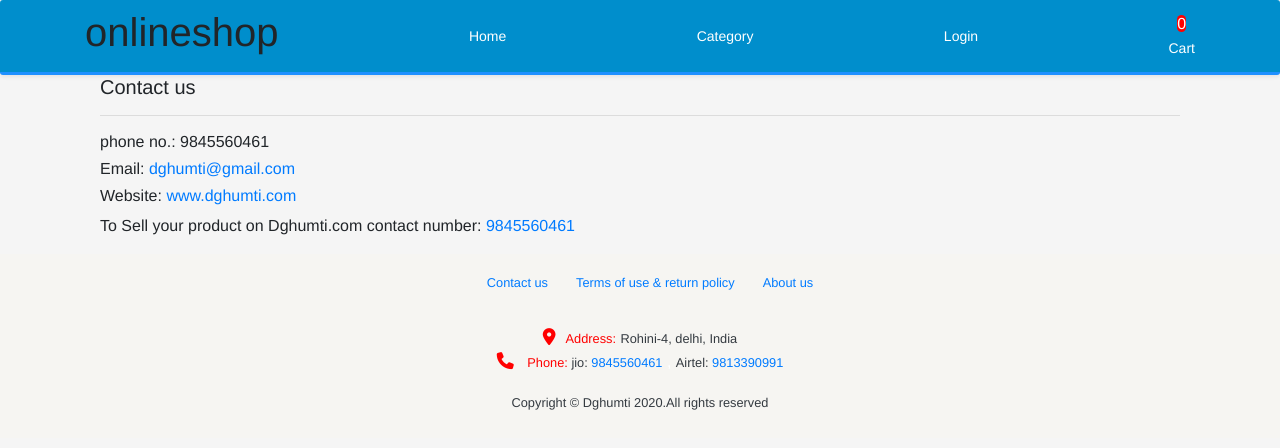
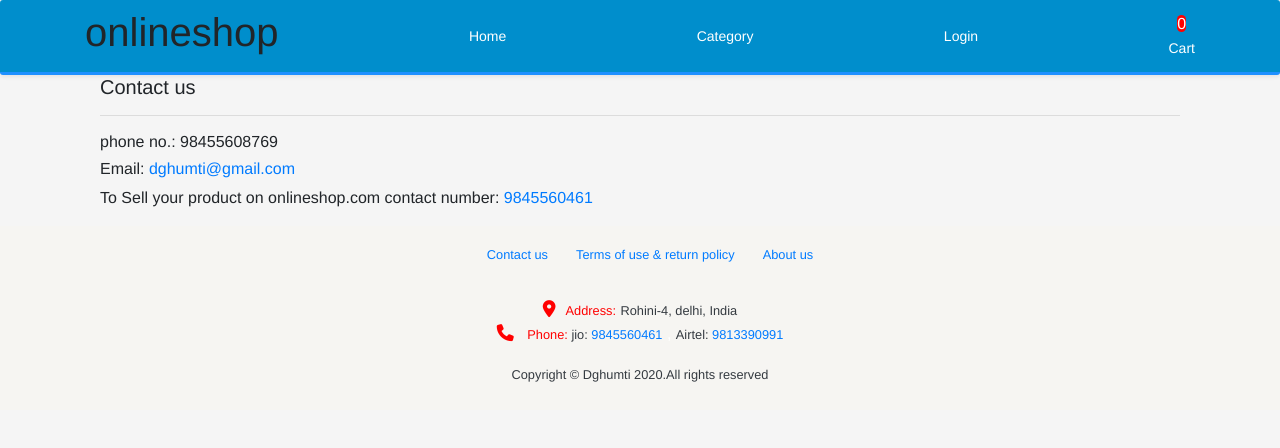
Before and after one commit to omnath14/dghumti6, a React (Create React App) app in the folder client/: page /contactus in a window 1280 px wide. Shown: the top 448 px of the page. Built offline with nearby package versions, Linux system fonts and the light colour scheme.

Commit message:
Update Contactus.js

```diff
--- a/client/src/core/Contactus.js
+++ b/client/src/core/Contactus.js
@@ -17,10 +17,10 @@ const Contactus = () => (
                 <p>
 
 
-                    <h6>phone no.: 9845560461</h6>
+                    <h6>phone no.: 98455608769</h6>
                     <h6>Email:<a href="mailto:dghumti@gmail.com"> dghumti@gmail.com</a></h6><b/>
-                    <h6>Website: <a href="https://www.dghumti.com/">www.dghumti.com</a></h6><b/>
-                    <p>To Sell your product on Dghumti.com contact number:<a href="tel:9845560461">
+
+                    <p>To Sell your product on onlineshop.com contact number:<a href="tel:9845560461">
                         <span> 9845560461</span></a></p>
 
                 </p>
```
